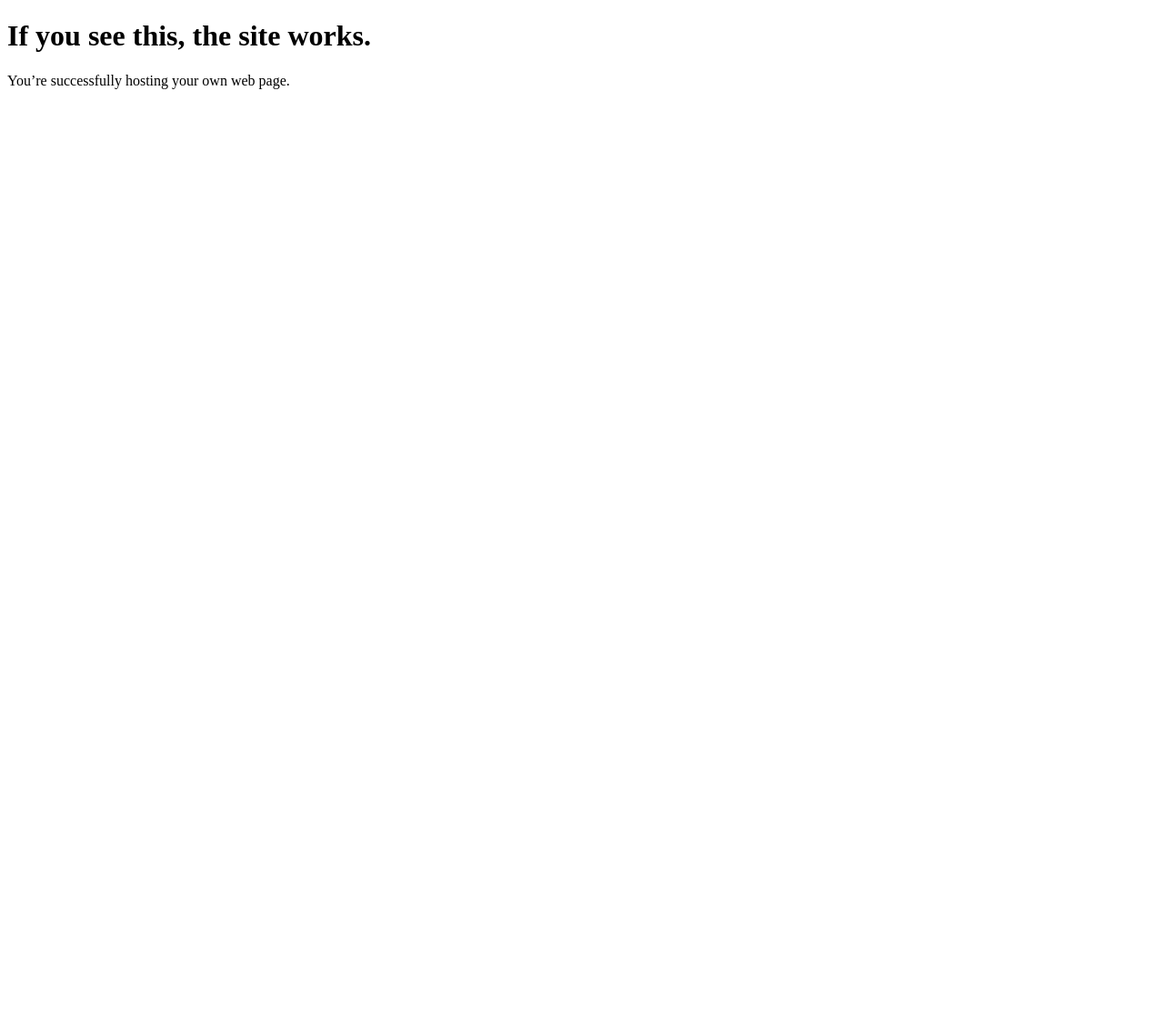
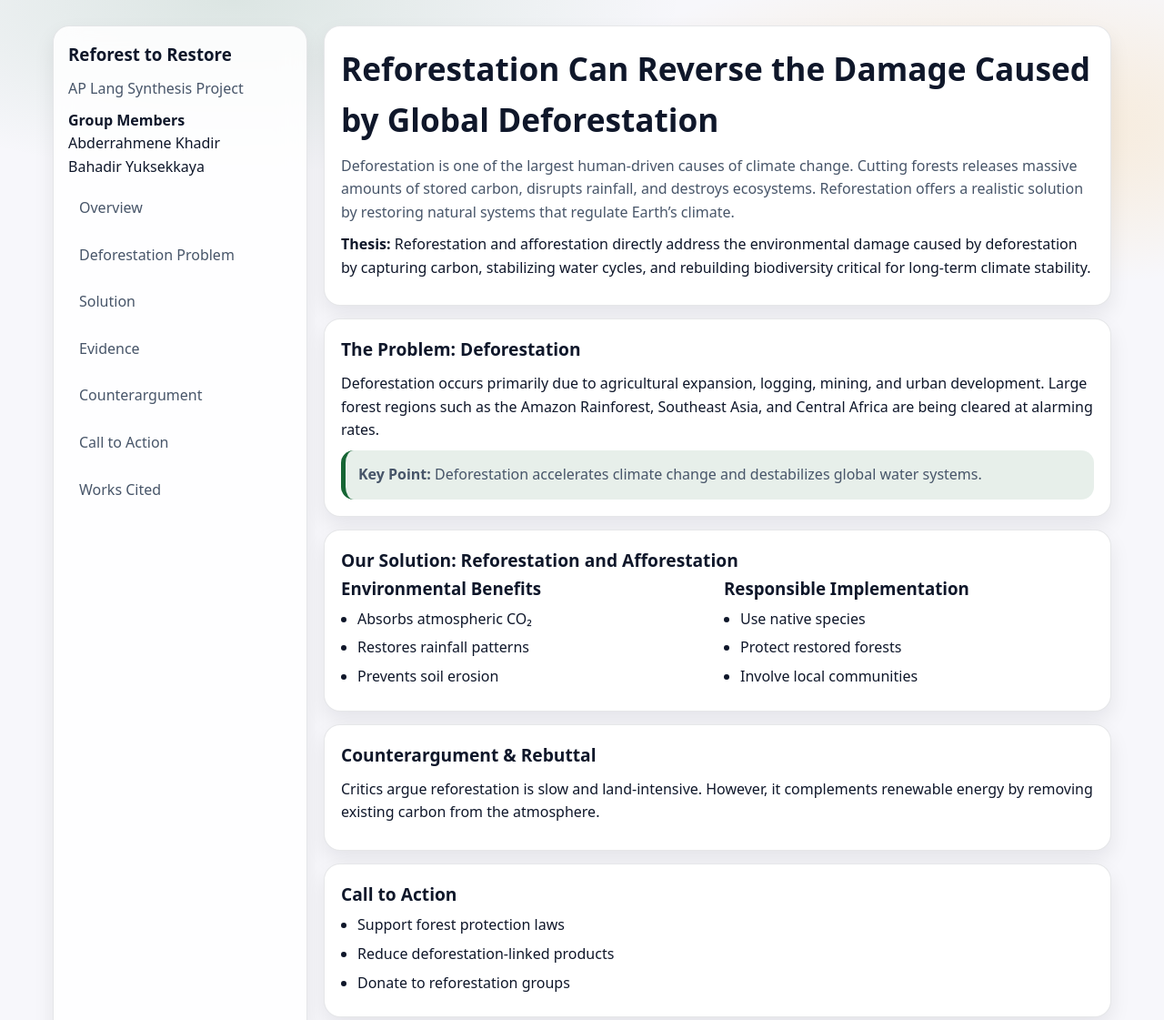
Before and after one commit to akhadiir/ap--lang-deforestation, a plain HTML site: page index.html in a window 1280 px wide. Shown: the top 1121 px of the page at 91% size. Before the commit the page ends 800 px from the top, so only its background shows below. Drawn offline with Linux system fonts and the light colour scheme.

Commit message:
Update index.html

```diff
--- a/index.html
+++ b/index.html
@@ -1,11 +1,183 @@
 <!DOCTYPE html>
-<html>
-  <head>
-    <meta charset="UTF-8" />
-    <title>Test Page</title>
-  </head>
-  <body>
-    <h1>If you see this, the site works.</h1>
-    <p>You’re successfully hosting your own web page.</p>
-  </body>
+<html lang="en">
+<head>
+<meta charset="UTF-8" />
+<title>Reforest to Restore | AP Lang Synthesis</title>
+<meta name="viewport" content="width=device-width, initial-scale=1" />
+
+<style>
+:root{
+--bg:#f7f7fb; --paper:#fff; --ink:#0f172a; --muted:#475569;
+--line:rgba(15,23,42,.1);
+--forest:#166534; --forest-soft:rgba(22,101,52,.1);
+--sun:#f59e0b; --sun-soft:rgba(245,158,11,.16);
+--shadow:0 10px 22px rgba(2,6,23,.08); --radius:18px;
+}
+
+*{box-sizing:border-box;margin:0;padding:0}
+body{
+font-family:system-ui,-apple-system,Segoe UI,Roboto,Arial;
+background:
+radial-gradient(900px 350px at 20% 0%, rgba(22,101,52,.12), transparent 55%),
+radial-gradient(800px 300px at 85% 10%, rgba(245,158,11,.16), transparent 60%),
+var(--bg);
+color:var(--ink); line-height:1.6;
+}
+
+.wrap{
+max-width:1200px; margin:auto; padding:28px 18px;
+display:grid; grid-template-columns:280px 1fr; gap:18px;
+}
+
+aside{
+position:sticky; top:18px; padding:16px;
+background:rgba(255,255,255,.85); backdrop-filter:blur(14px);
+border:1px solid var(--line); border-radius:var(--radius);
+box-shadow:var(--shadow);
+}
+
+nav a{
+display:block; padding:10px 12px; margin:6px 0;
+border-radius:14px; color:var(--muted); text-decoration:none;
+}
+nav a:hover{background:#fff;border:1px solid var(--line);color:var(--ink)}
+
+main{display:flex;flex-direction:column;gap:14px}
+section{
+background:var(--paper); padding:18px;
+border-radius:var(--radius); border:1px solid var(--line);
+box-shadow:var(--shadow);
+}
+
+h1{font-size:2.2rem; margin-bottom:10px}
+h2{font-size:1.2rem}
+p{margin:.6rem 0}
+.muted{color:var(--muted)}
+
+.two{display:grid;grid-template-columns:1fr 1fr;gap:14px}
+ul{margin-left:18px}
+li{margin:6px 0}
+
+.quote{
+padding:14px; border-left:5px solid var(--forest);
+background:var(--forest-soft); border-radius:14px;
+color:var(--muted);
+}
+
+footer{text-align:center;color:var(--muted);padding:16px}
+
+@media(max-width:900px){
+.wrap{grid-template-columns:1fr}
+aside{position:relative}
+.two{grid-template-columns:1fr}
+}
+</style>
+</head>
+
+<body>
+<div class="wrap">
+
+<aside>
+<h3>Reforest to Restore</h3>
+<p class="muted">AP Lang Synthesis Project</p>
+
+<p><strong>Group Members</strong><br>
+Abderrahmene Khadir<br>
+Bahadir Yuksekkaya</p>
+
+<nav>
+<a href="#overview">Overview</a>
+<a href="#problem">Deforestation Problem</a>
+<a href="#solution">Solution</a>
+<a href="#evidence">Evidence</a>
+<a href="#counter">Counterargument</a>
+<a href="#action">Call to Action</a>
+<a href="#works">Works Cited</a>
+</nav>
+</aside>
+
+<main>
+
+<section id="overview">
+<h1>Reforestation Can Reverse the Damage Caused by Global Deforestation</h1>
+<p class="muted">
+Deforestation is one of the largest human-driven causes of climate change.
+Cutting forests releases massive amounts of stored carbon, disrupts rainfall,
+and destroys ecosystems. Reforestation offers a realistic solution by restoring
+natural systems that regulate Earth’s climate.
+</p>
+
+<p><strong>Thesis:</strong> Reforestation and afforestation directly address the
+environmental damage caused by deforestation by capturing carbon, stabilizing
+water cycles, and rebuilding biodiversity critical for long-term climate stability.</p>
+</section>
+
+<section id="problem">
+<h2>The Problem: Deforestation</h2>
+<p>
+Deforestation occurs primarily due to agricultural expansion, logging, mining,
+and urban development. Large forest regions such as the Amazon Rainforest,
+Southeast Asia, and Central Africa are being cleared at alarming rates.
+</p>
+<div class="quote">
+<strong>Key Point:</strong> Deforestation accelerates climate change and
+destabilizes global water systems.
+</div>
+</section>
+
+<section id="solution">
+<h2>Our Solution: Reforestation and Afforestation</h2>
+<div class="two">
+<div>
+<h3>Environmental Benefits</h3>
+<ul>
+<li>Absorbs atmospheric CO₂</li>
+<li>Restores rainfall patterns</li>
+<li>Prevents soil erosion</li>
+</ul>
+</div>
+<div>
+<h3>Responsible Implementation</h3>
+<ul>
+<li>Use native species</li>
+<li>Protect restored forests</li>
+<li>Involve local communities</li>
+</ul>
+</div>
+</div>
+</section>
+
+<section id="counter">
+<h2>Counterargument & Rebuttal</h2>
+<p>
+Critics argue reforestation is slow and land-intensive. However, it complements
+renewable energy by removing existing carbon from the atmosphere.
+</p>
+</section>
+
+<section id="action">
+<h2>Call to Action</h2>
+<ul>
+<li>Support forest protection laws</li>
+<li>Reduce deforestation-linked products</li>
+<li>Donate to reforestation groups</li>
+</ul>
+</section>
+
+<section id="works">
+<h2>Works Cited</h2>
+<ul>
+<li>Source 1</li>
+<li>Source 2</li>
+<li>Source 3</li>
+</ul>
+</section>
+
+<footer>
+AP Lang Synthesis Project • Reforest to Restore
+</footer>
+
+</main>
+</div>
+</body>
 </html>
```
